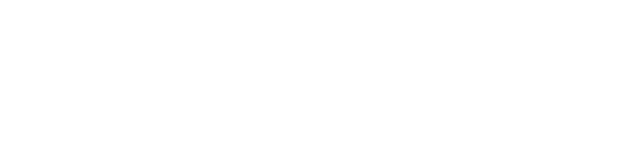
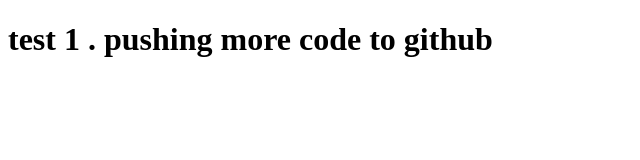
Before and after one commit to Md-Tahazzat/My-Second-repo, a plain HTML site: page index.html in a window 1280 px wide. Shown: the whole page, without its empty margins (0-640 px from the left). Drawn offline with Linux system fonts and the light colour scheme.

Commit message:
new heading

```diff
--- a/index.html
+++ b/index.html
@@ -7,6 +7,6 @@
     <title>My second Github repo</title>
 </head>
 <body>
-
+    <h1>test 1 . pushing more code to github</h1>
 </body>
 </html>
```
